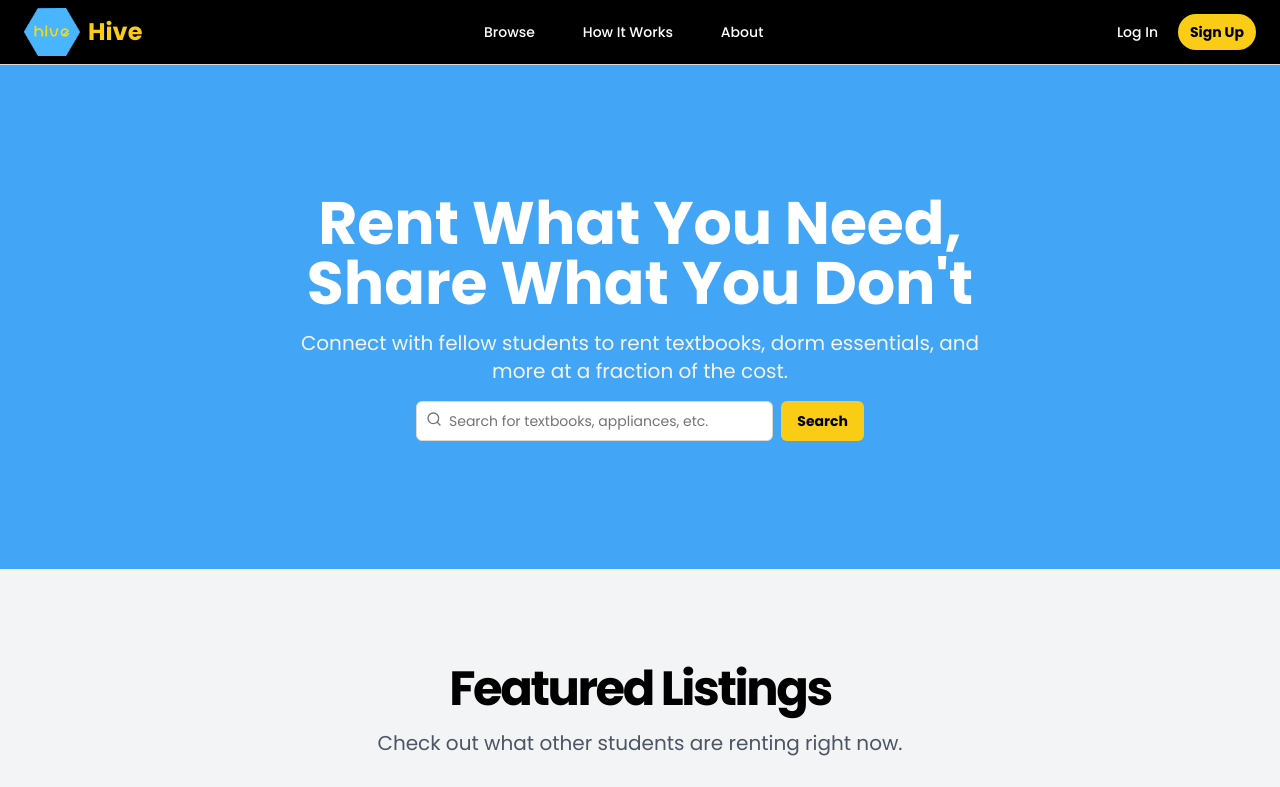
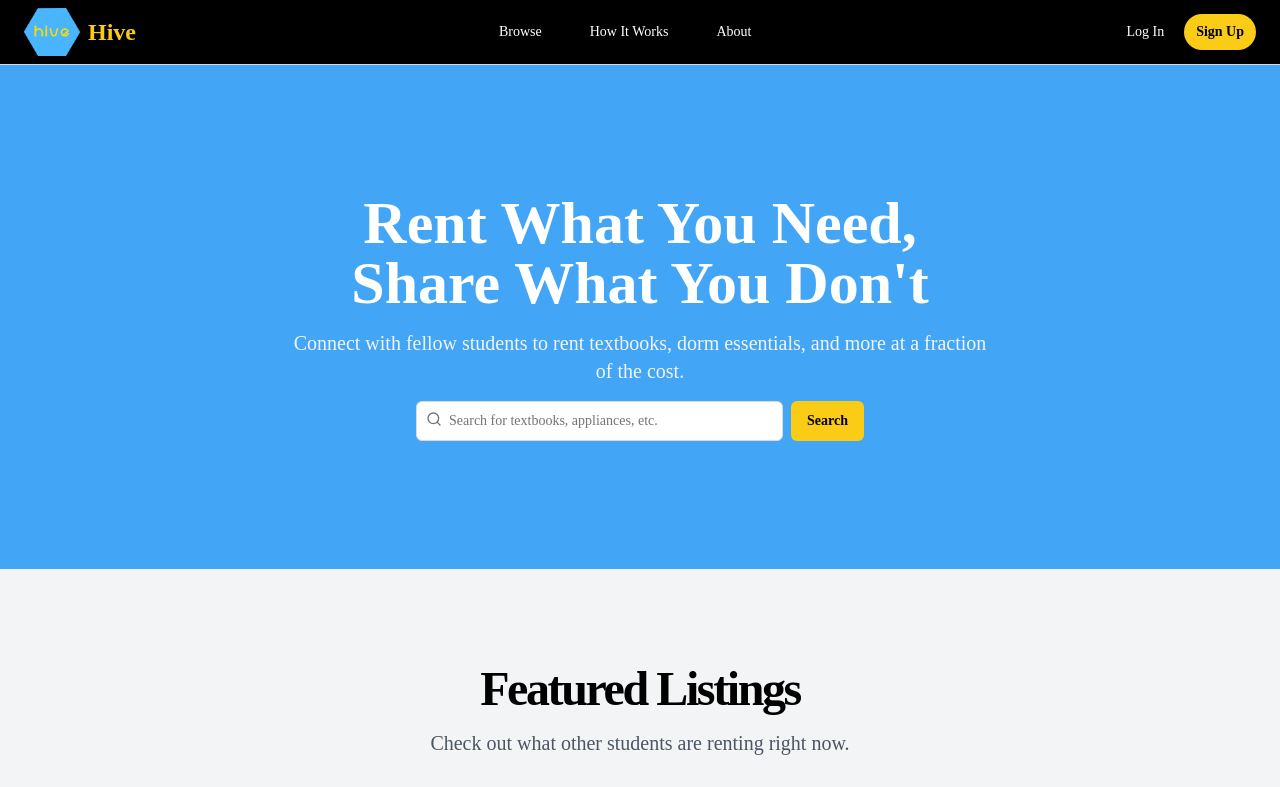
Before and after one commit to Gunjiilkham/hive, a Next.js app: page / in a window 1280 px wide. Shown: the top 787 px of the page. Built offline with nearby package versions, Linux system fonts and the light colour scheme.

Commit message:
change font

```diff
--- a/tailwind.config.js
+++ b/tailwind.config.js
@@ -18,7 +18,7 @@ module.exports = {
     },
     extend: {
       fontFamily: {
-        sans: ['var(--font-poppins)'],
+        sans: ['var(--font-comfortaa)'],
       },
       colors: {
         border: "hsl(var(--border))",
```
